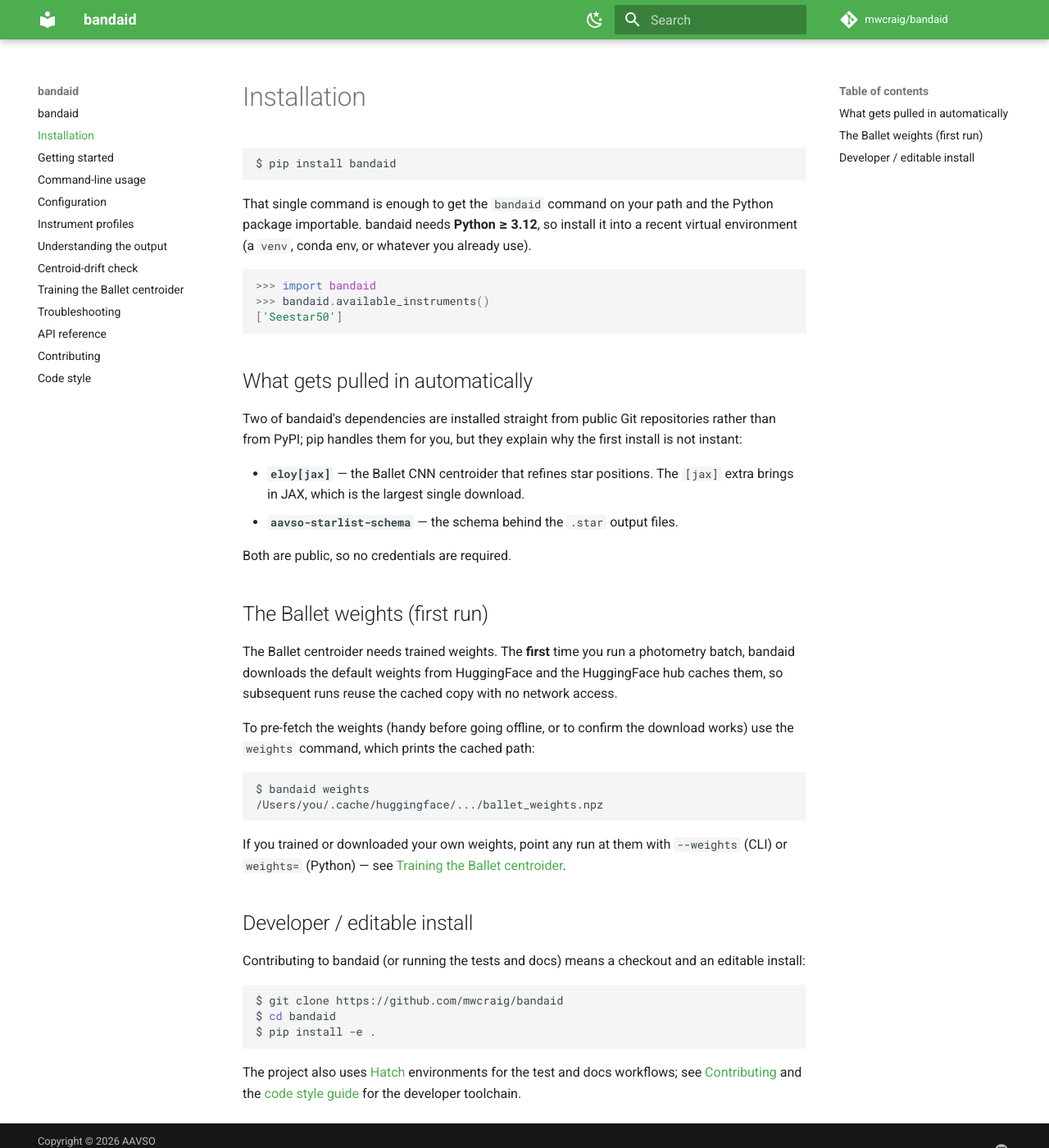
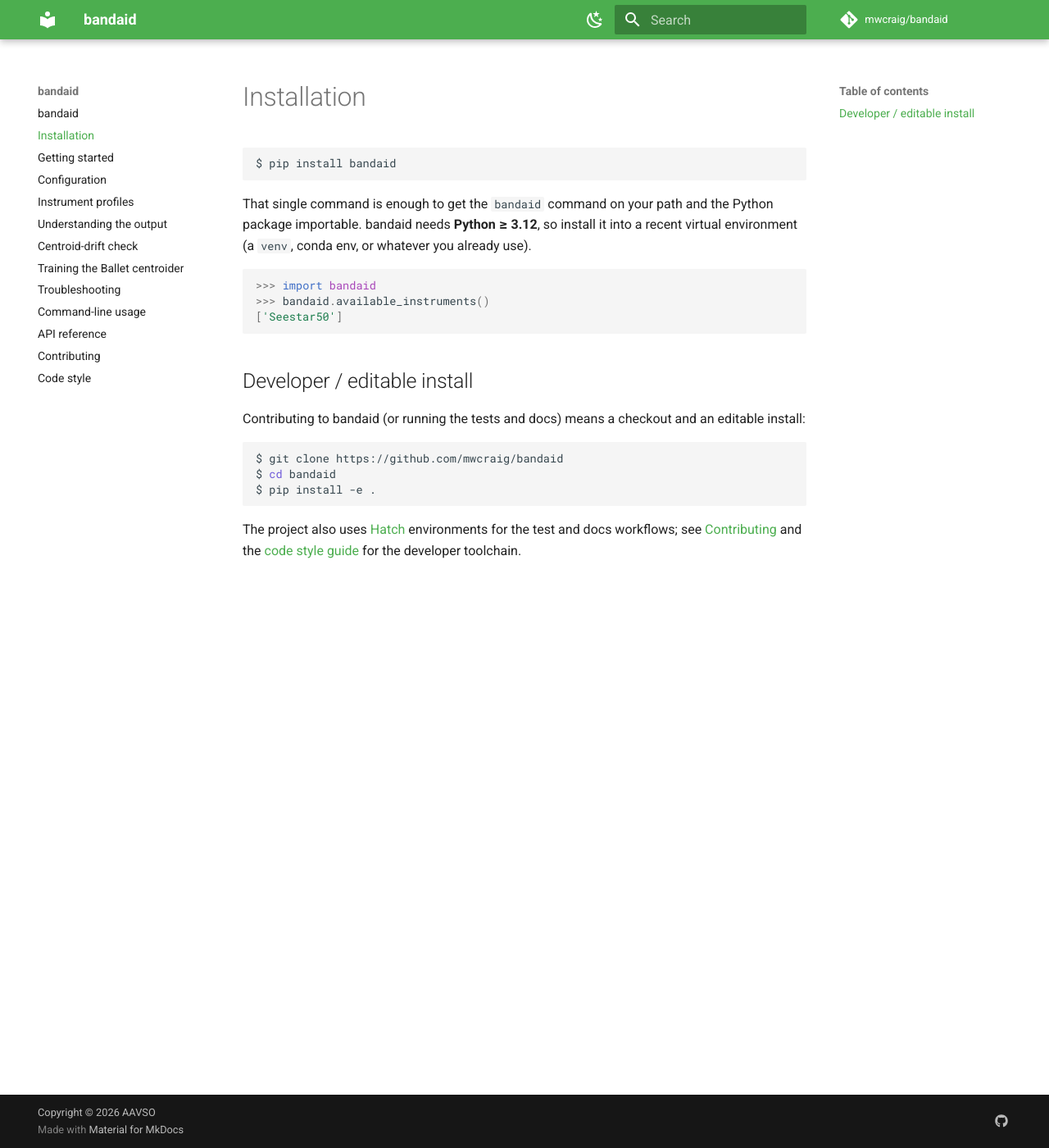
Before and after one commit to mwcraig/bandaid, an MkDocs documentation site: the page built from docs/installation.md, in a window 1280 px wide and 1400 px high. Shown: the whole window at 82% size. Built offline with MkDocs 1.6.1 and Material for MkDocs 9.7.7, drawn with Linux system fonts in a browser that asks for light colours; comment, search, counter and statistics services are not loaded.

Commit message:
Address PR #49 doc review from Copilot and @mwcraig
Copilot fixes:
- Wrap the directory arg to photometer_frames in a list in every example
  (README, getting_started, outputs); a bare string iterates over
  characters in expand_frame_paths.
- Switch README doc links to absolute readthedocs.io URLs so they don't
  break in the PyPI long description.
- Clarify that centroid_drift lives on the in-memory photometry table
  (output_dir=None), not in the .star schema output.

@mwcraig fixes:
- index.md: drop the "temporary solution" line and the "Who this is for"
  section.
- installation.md: drop "What gets pulled in automatically"; move the
  "Ballet weights (first run)" section into getting_started.md.
- getting_started.md: drop "sanity-check" wording; drop the "thin wrapper"
  detail line.
- outputs.md: rename heading to "Data-quality flags".
- instrument_profiles.md: correct the claim that an in-process
  register_instrument is usable from the CLI (separate process, empty
  registry); point to --profile instead.
- .pages: move Command-line usage down with the reference material.

Co-Authored-By: Claude Opus 4.8 <noreply@anthropic.com>
Claude-Session: https://claude.ai/code/session_01HzKWUca3KVMmAqFjLhyNRU

````diff
--- a/docs/installation.md
+++ b/docs/installation.md
@@ -14,37 +14,6 @@ recent virtual environment (a `venv`, conda env, or whatever you already use).
 ['Seestar50']
 ```
 
-## What gets pulled in automatically
-
-Two of bandaid's dependencies are installed straight from public Git
-repositories rather than from PyPI; pip handles them for you, but they explain
-why the first install is not instant:
-
-- **`eloy[jax]`** — the Ballet CNN centroider that refines star positions. The
-    `[jax]` extra brings in JAX, which is the largest single download.
-- **`aavso-starlist-schema`** — the schema behind the `.star` output files.
-
-Both are public, so no credentials are required.
-
-## The Ballet weights (first run)
-
-The Ballet centroider needs trained weights. The **first** time you run a
-photometry batch, bandaid downloads the default weights from HuggingFace and the
-HuggingFace hub caches them, so subsequent runs reuse the cached copy with no
-network access.
-
-To pre-fetch the weights (handy before going offline, or to confirm the download
-works) use the `weights` command, which prints the cached path:
-
-```bash
-$ bandaid weights
-/Users/you/.cache/huggingface/.../ballet_weights.npz
-```
-
-If you trained or downloaded your own weights, point any run at them with
-`--weights` (CLI) or `weights=` (Python) — see
-[Training the Ballet centroider](training_the_ballet_centroider.md).
-
 ## Developer / editable install
 
 Contributing to bandaid (or running the tests and docs) means a checkout and an
````
Also changed, not shown: README.md (+11 -7 lines), docs/getting_started.md (+22 -5 lines), docs/index.md (+0 -9 lines), docs/instrument_profiles.md (+5 -2 lines), docs/outputs.md (+2 -2 lines), docs/.pages.
